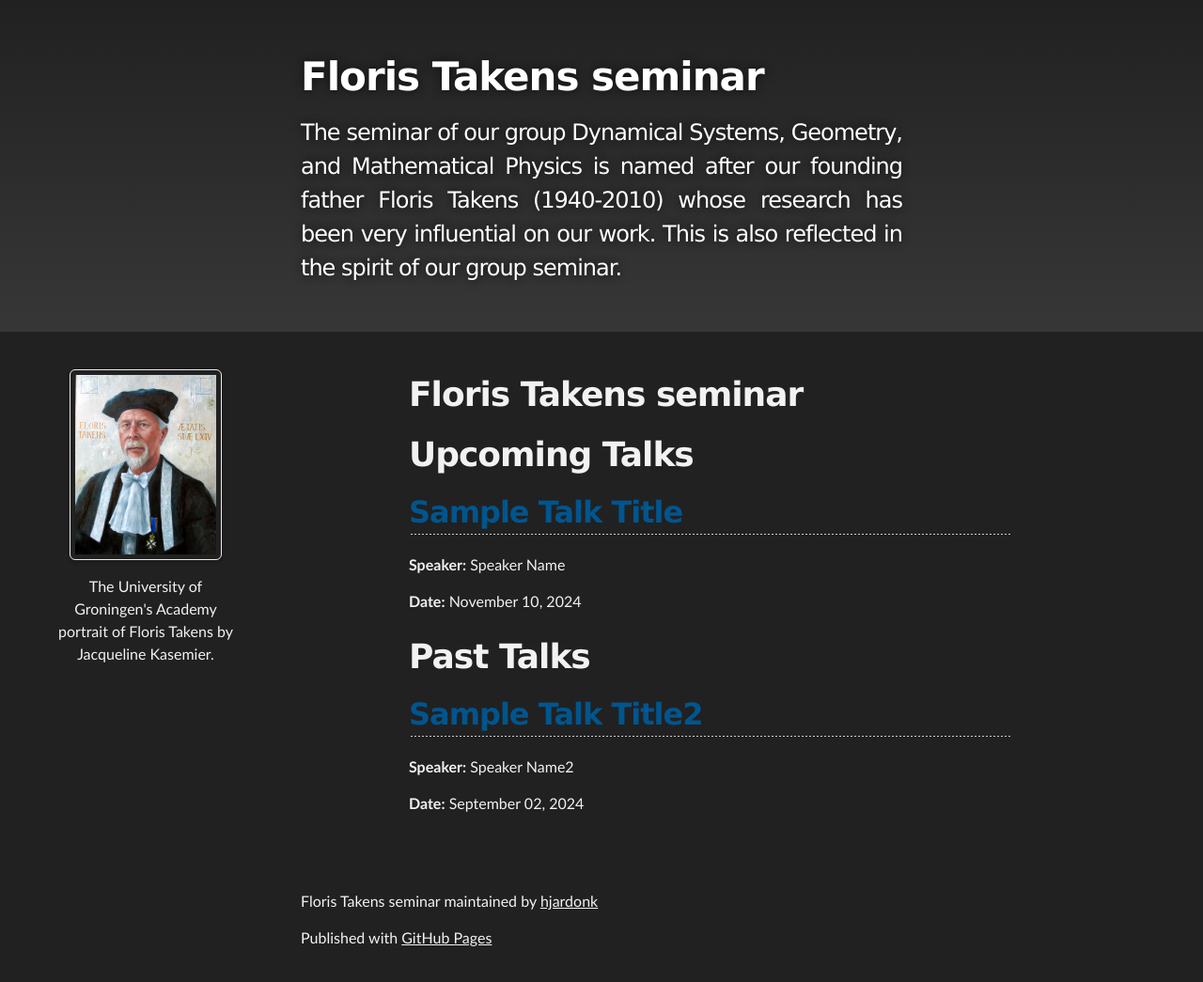
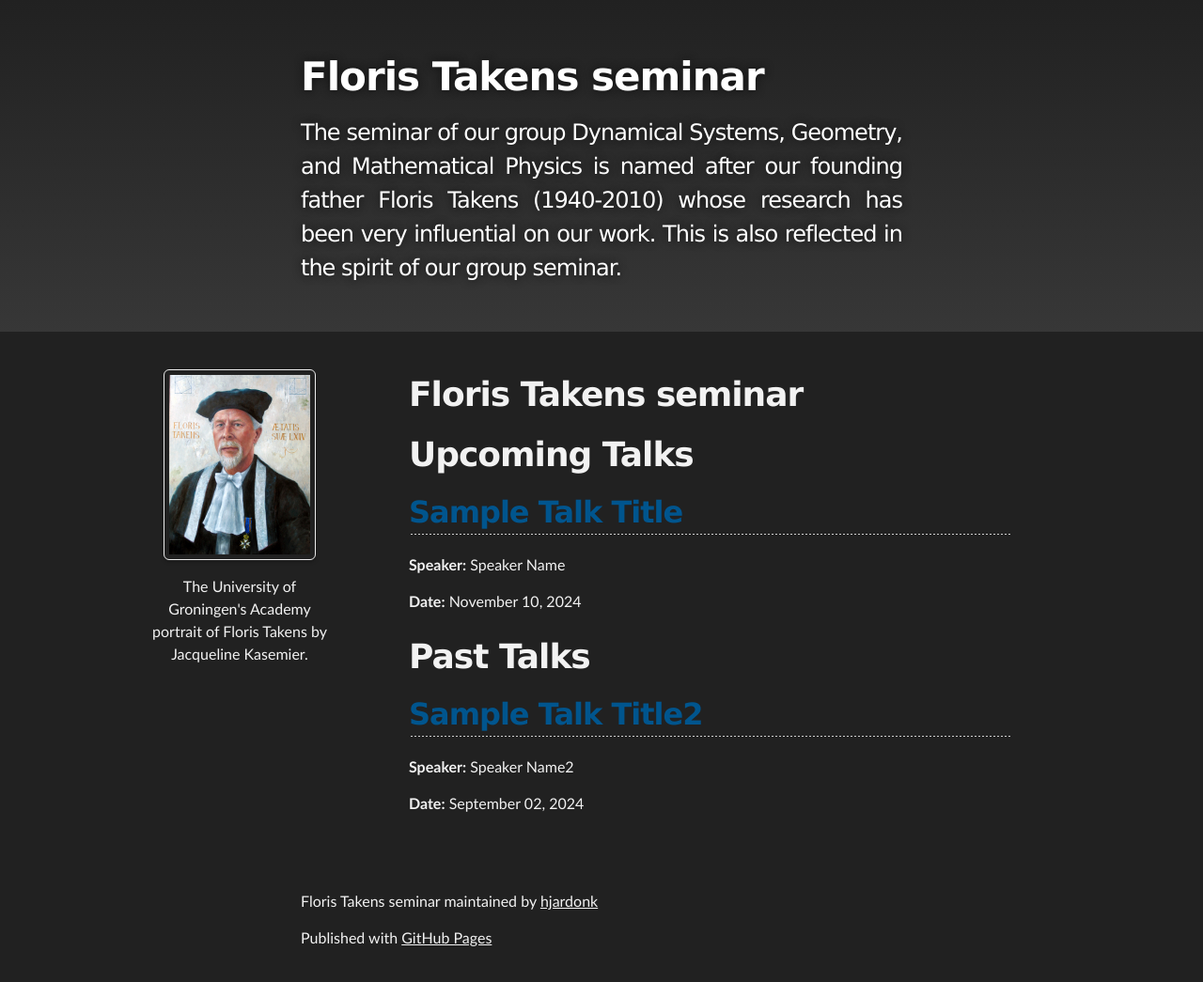
Before and after one commit to hjardonk/FlorisTakensSeminar, a Jekyll site: the page built from index.html, in a window 1280 px wide. Shown: the whole page at 94% size. Built offline with Jekyll 4.4.1, drawn with Linux system fonts in a browser that asks for light colours.

Commit message:
Update style.scss

```diff
--- a/assets/css/style.scss
+++ b/assets/css/style.scss
@@ -27,15 +27,14 @@
 .layout-container {
   display: flex;
   justify-content: center;
-  max-width: 1200px; /* Limits the width on larger screens */
-  margin: 0 auto;
+  max-width: 1000px; /* Limits the width on large screens */
+  margin: 0 auto; /* Centers the container */
   padding: 15px;
 }
 
 /* Sidebar styling */
 .sidebar {
   width: 200px;
-  max-width: 20%; /* Limits sidebar width on larger screens */
   padding: 15px;
 }
 
@@ -71,7 +70,7 @@
 
 /* Main content styling */
 #main_content {
-  width: 75%;
+  width: calc(100% - 220px); /* Adjusts main content width to fit beside sidebar */
   padding: 15px;
 }
 
```
